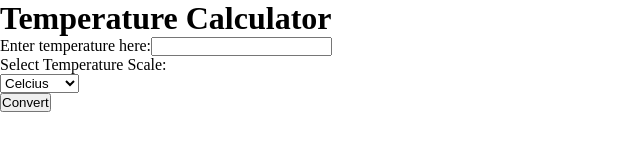
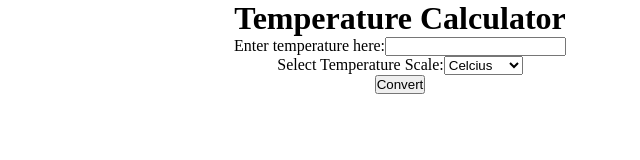
Before and after one commit to ckochera/tempconversionapp, a plain HTML site: page index.html in a window 1280 px wide. Shown: the whole page, without its empty margins (0-640 px from the left). Drawn offline with Linux system fonts and the light colour scheme.

Commit message:
Change styling target
Adjusted styling to target IDs based on changes in HTML file

```diff
--- a/style.css
+++ b/style.css
@@ -1,21 +1,17 @@
 * {
     margin: 0;
     padding: 0;
+    box-sizing: border-box;
 }
 
-.content {
+#content {
     display: flex;
     flex-direction: column;
     align-items: center;
     justify-content: center;
+    max-width: 100vh;
 }
 
-.tempScale {
+.container {
     display: flex;
-    flex-direction: row;
 }
-
-.convertBtn {
-    display: flex;
-    flex-direction: row;
-}
```
